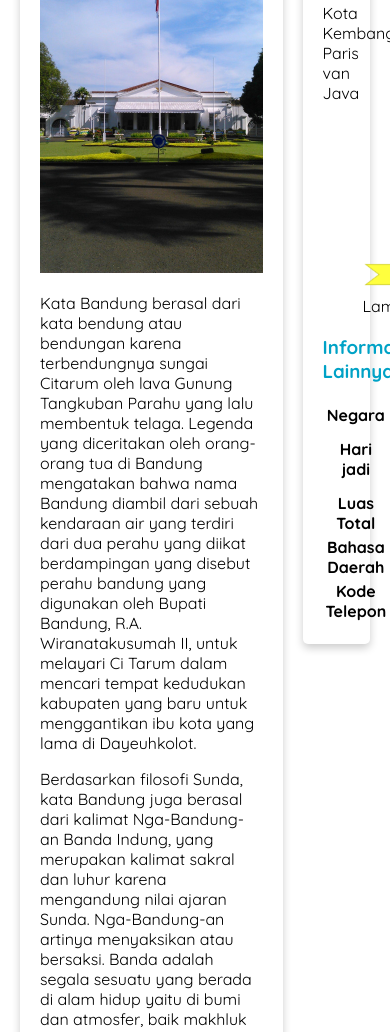
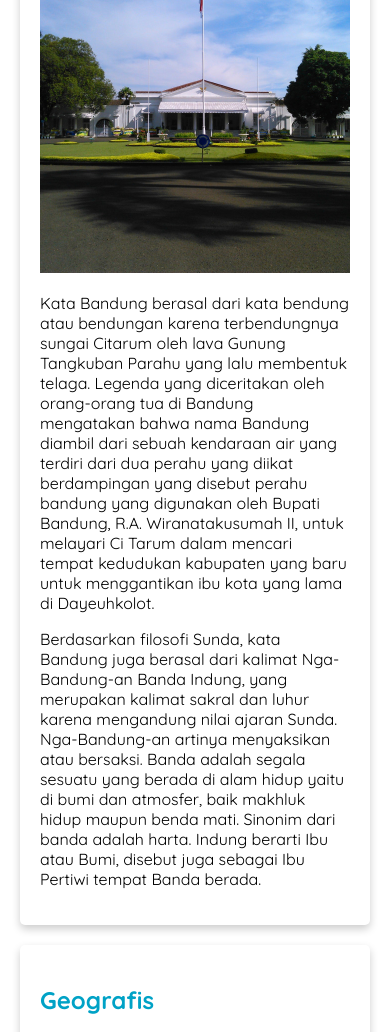
Before and after one commit to aduf2907/dicoding, a plain HTML site: page index.html in a window 390 px wide. Shown: the part 565-1597 px from the top of the page. Drawn offline with Linux system fonts and the light colour scheme.

Commit message:
menambahkan media query untuk responsive mobile

```diff
--- a/assets/styles/style.css
+++ b/assets/styles/style.css
@@ -93,3 +93,11 @@ aside {
   width: 25%;
   padding-left: 20px;
 }
+
+@media screen and (max-width: 1000px) {
+  #content,
+  aside {
+    width: 100%;
+    padding: 0;
+  }
+}
```
